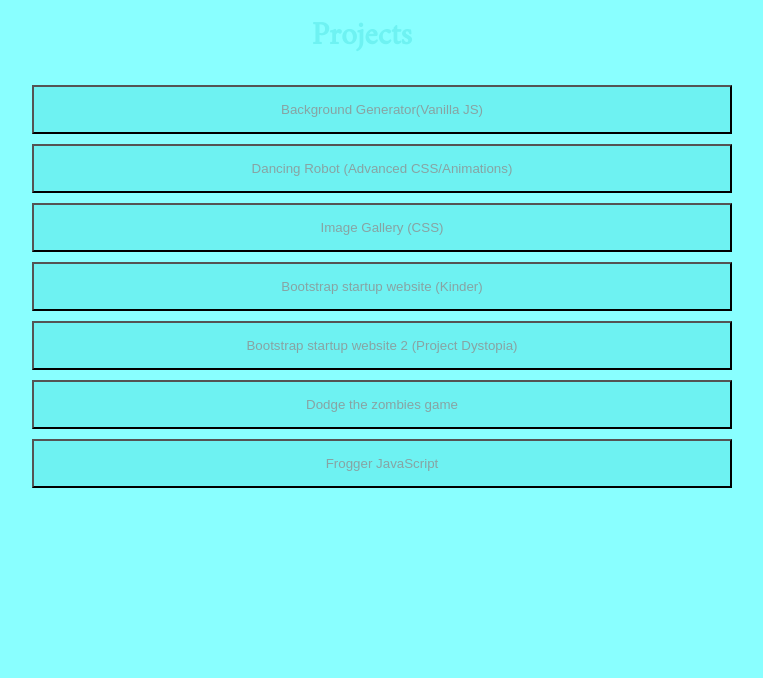
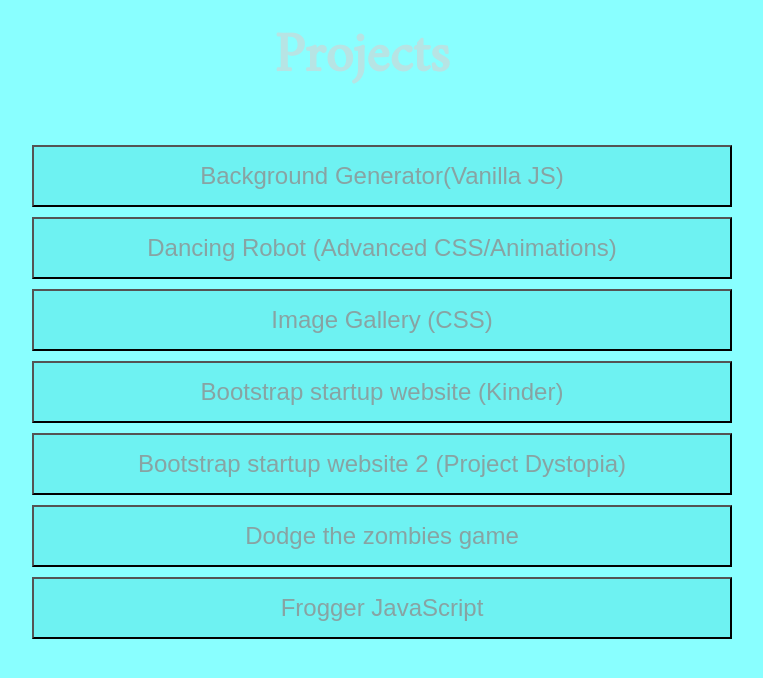
Before and after one commit to AshrafPatel/AshrafPatel.github.io, a plain HTML site: page projects/index.html in a window 1280 px wide. Shown: the whole page, without its empty margins (278-1041 px from the left). Drawn offline with Linux system fonts and the light colour scheme.

Commit message:
made the page a little easier to read

```diff
--- a/projects/index.html
+++ b/projects/index.html
@@ -8,7 +8,8 @@
 
         h1 {
             font-family: 'Amiri', serif;
-            color: #6EF2F2;
+            color: rgb(183, 228, 228);
+            font-size: 3.5rem;
         }
 
         a:link {
@@ -26,6 +27,7 @@
             padding: 15px;
             color: #88A3A3;
             width: 700px;
+            font-size: 1.5rem;
         }
     </style>
 </head>
```
